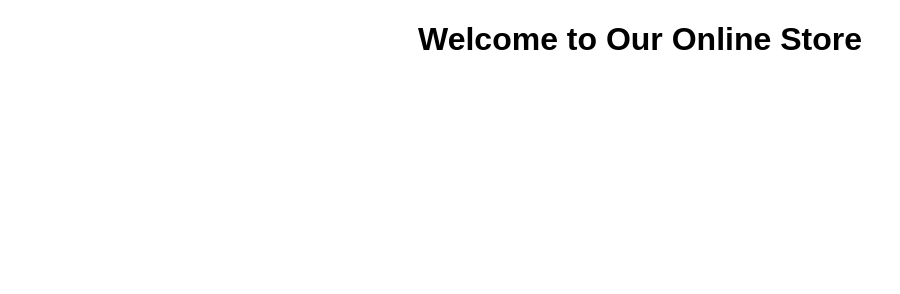
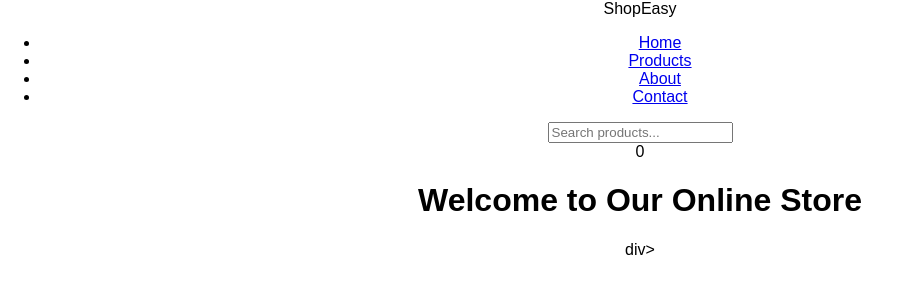
Before and after one commit to Austinhere7/ecommerce-frontend, a website: page index.html in a window 1280 px wide. Shown: the whole page, without its empty margins (0-900 px from the left). Drawn offline with Linux system fonts and the light colour scheme.

Commit message:
Add header structure

```diff
--- a/index.html
+++ b/index.html
@@ -8,8 +8,32 @@
 </head>
 <body>
     <header>
+        <div class="logo">
+            ShopEasy
+        </div>
+
+        <nav>
+            <ul>
+                <li><a href="#">Home</a></li>
+                <li><a href="#">Products</a></li>
+                <li><a href="#">About</a></li>
+                <li><a href="#">Contact</a></li>
+            </ul>
+        </nav>
+        <div class="search-bar">
+             <input type="text" placeholder="Search products...">
+        </div>
+        <div class="cart">
+        </div>
+        <div class="cart">
+            <span>0</span>
+        </div>
         <h1>Welcome to Our Online Store</h1>
     </header>
+    <div class="hamburger">
+
+        </div>div>
+    </div>
     <script src="scripts/app.js"></script>
 </body>
 </html>
```
